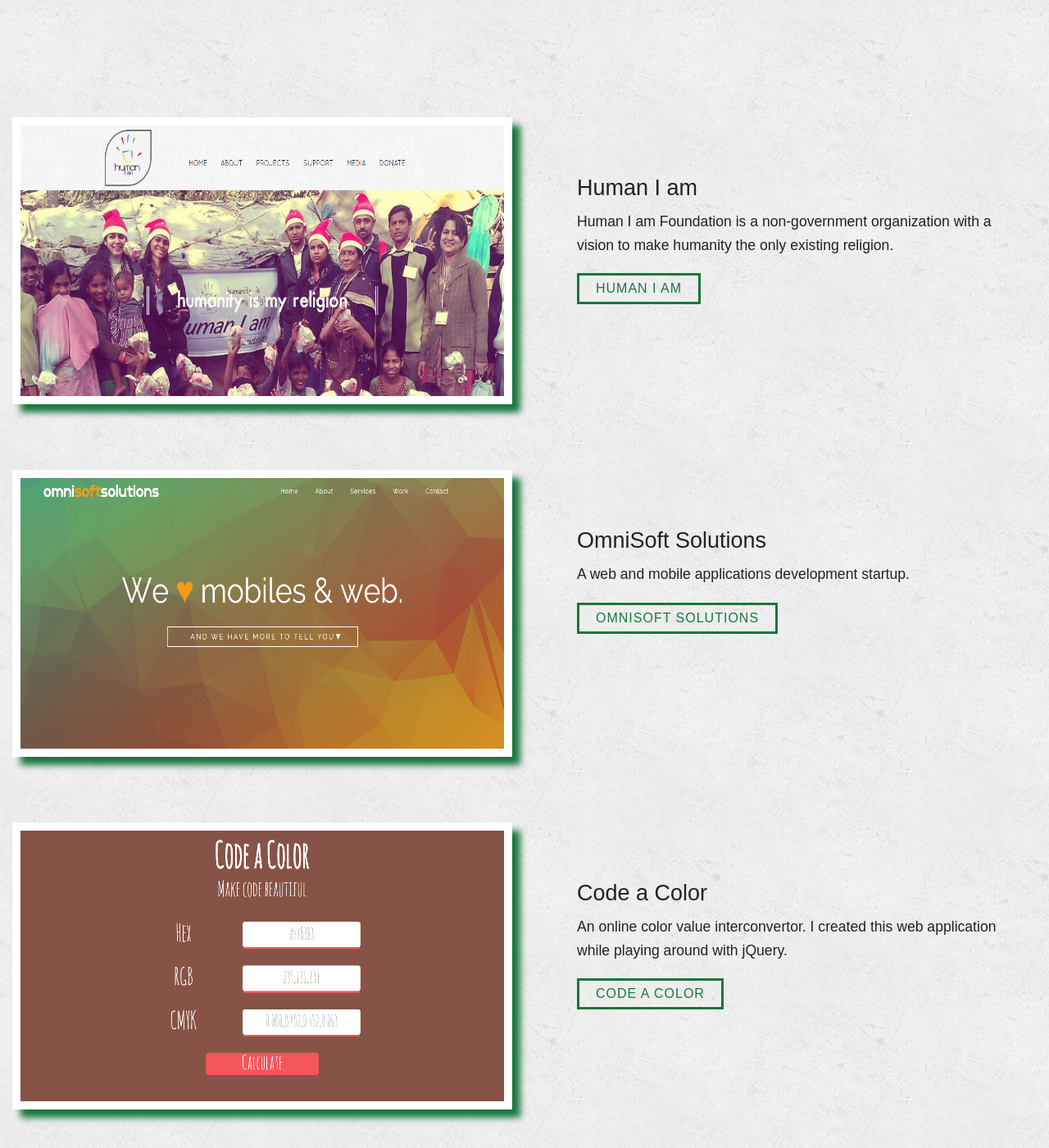
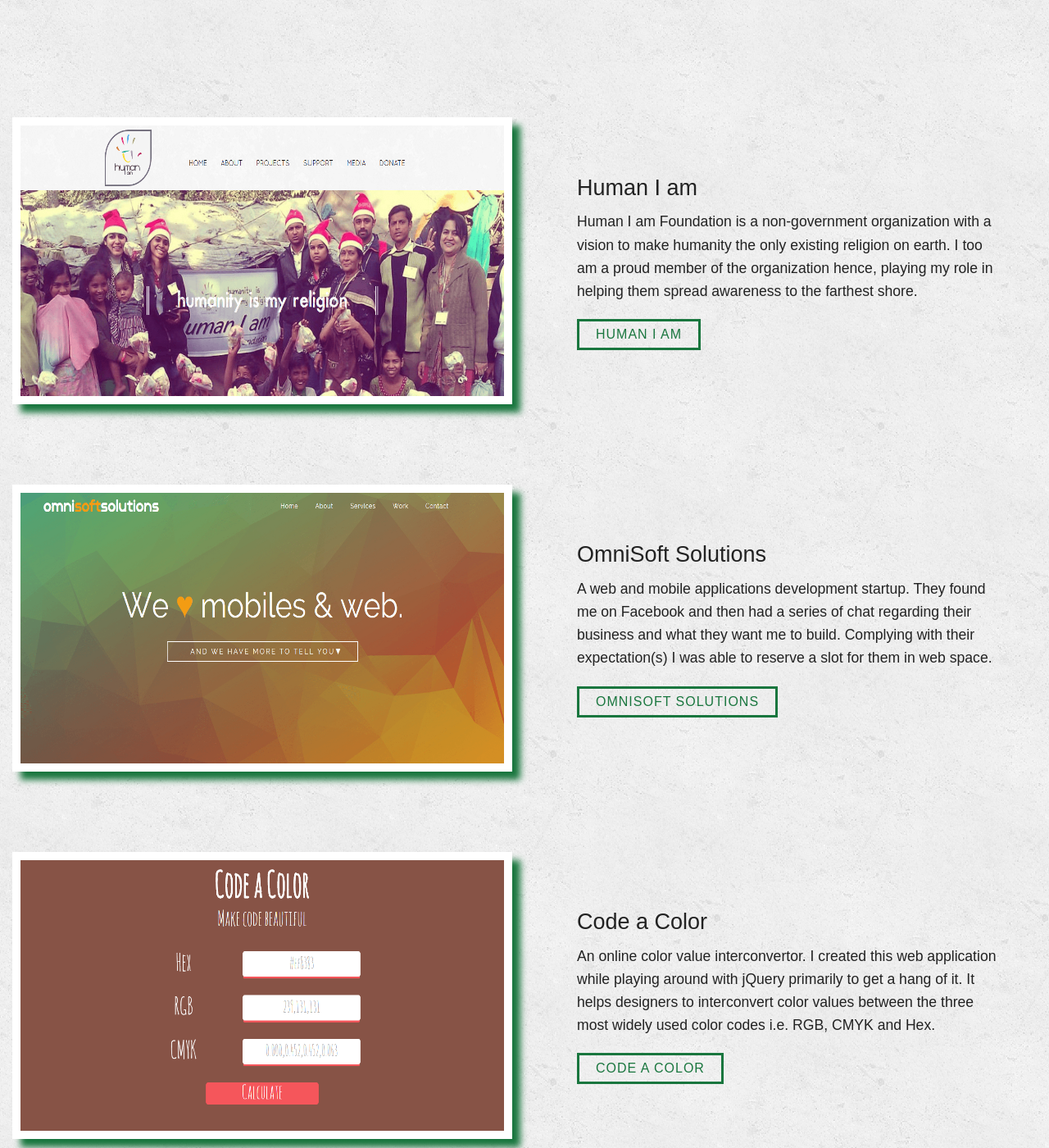
Before and after one commit to vipsyvipul/vipsyvipul.github.io, a Jekyll site: the page built from work/index.html, in a window 1280 px wide and 1400 px high, scrolled down 611 px. Shown: the whole window at 82% size. Built offline with Jekyll 4.4.1, drawn with Linux system fonts in a browser that asks for light colours; nearby versions of some CDN libraries; some of the changed text lies outside the part shown.

Commit message:
Added a little more description

```diff
--- a/_data/works.yml
+++ b/_data/works.yml
@@ -1,19 +1,19 @@
 - name: Human I am
-  description: Human I am Foundation is a non-government organization with a vision to make humanity the only existing religion.
+  description: Human I am Foundation is a non-government organization with a vision to make humanity the only existing religion on earth. I too am a proud member of the organization hence, playing my role in helping them spread awareness to the farthest shore.
   link: http://www.humaniam.org
   image: /assets/images/work/hia.png
 
 - name: OmniSoft Solutions
-  description: A web and mobile applications development startup.
+  description: A web and mobile applications development startup. They found me on Facebook and then had a series of chat regarding their business and what they want me to build. Complying with their expectation(s) I was able to reserve a slot for them in web space.
   link: http://www.omnisoftsolutions.in
   image: /assets/images/work/oss.png
 
 - name: Code a Color
-  description: An online color value interconvertor. I created this web application while playing around with jQuery.
+  description: An online color value interconvertor. I created this web application while playing around with jQuery primarily to get a hang of it. It helps designers to interconvert color values between the three most widely used color codes i.e. RGB, CMYK and Hex.
   link: http://vipsyvipul.github.io/Code-a-Color/
   image: /assets/images/work/cac.PNG
 
 - name: Camaraderie
-  description: A colorful theme for Google-Chrome browsers.
+  description: A colorful theme for Google-Chrome browsers. I liked the polygonal pattern so much that I decided to make it the background image of my browser. Being an unpacked extension, it gives you the ability to customize it for yourself. Find instructions to make it yours by clicking on the link.
   link: https://github.com/vipsyvipul/camaraderie
   image: /assets/images/work/cam.png
```
